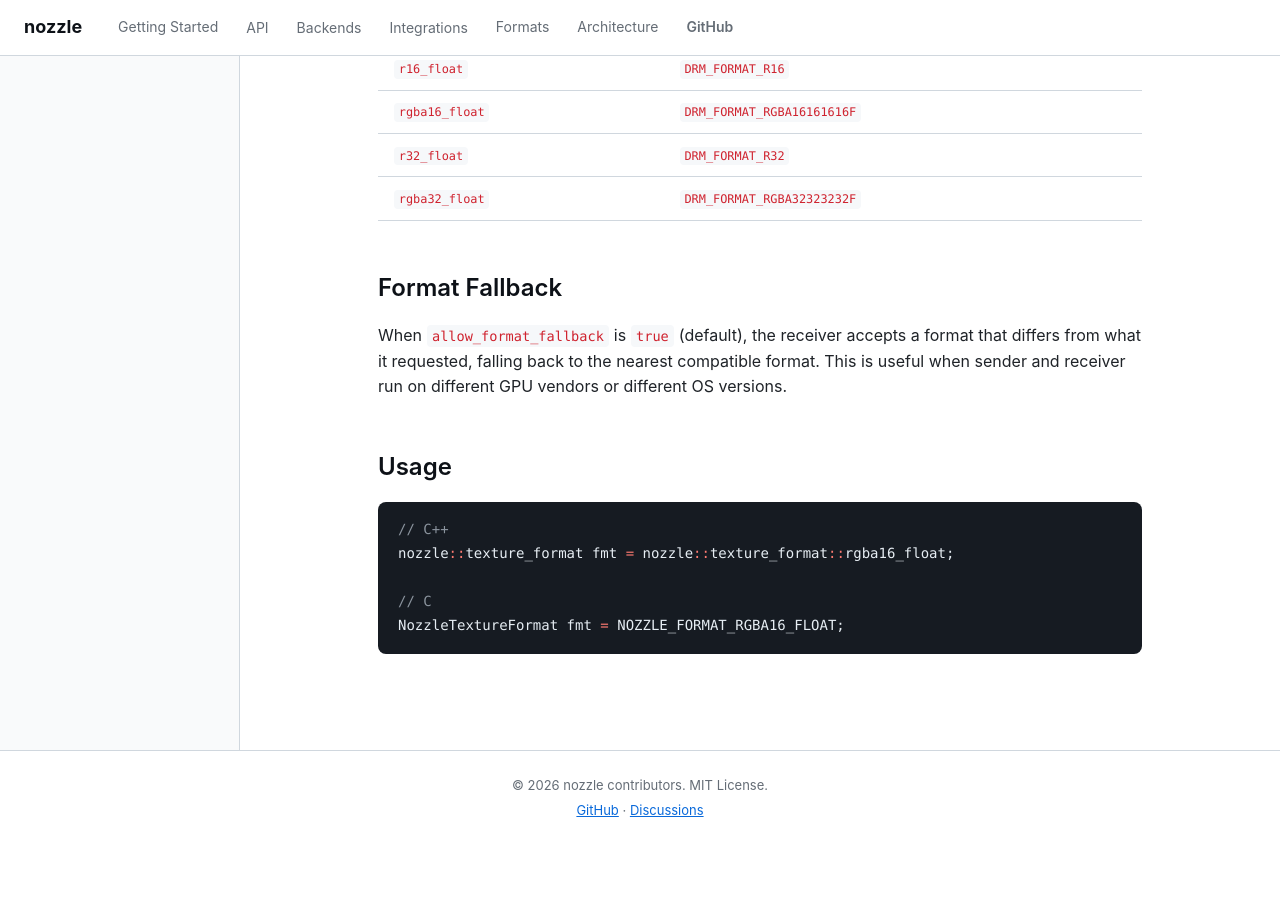
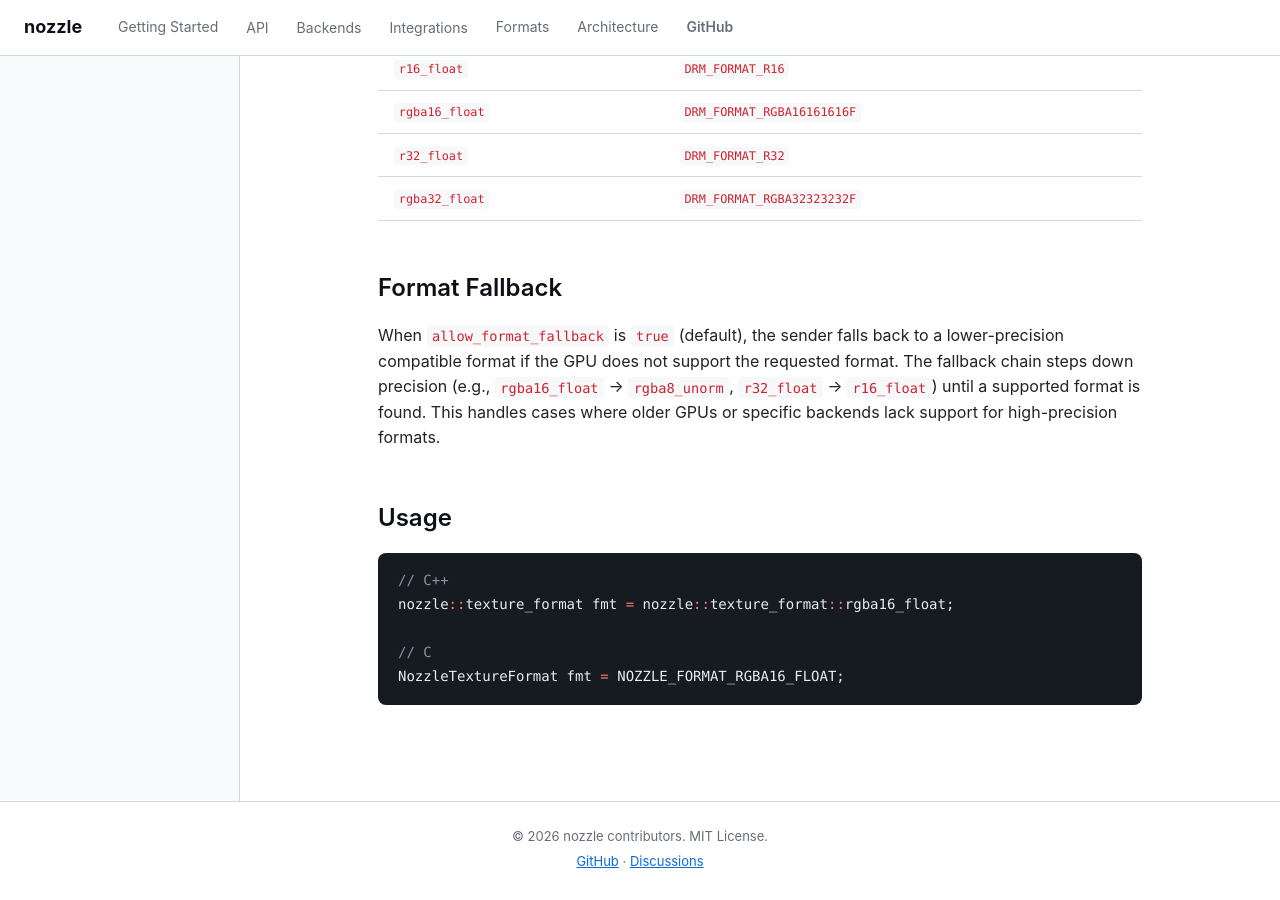
Before and after one commit to nozzle-io/.github, a Jekyll site: the page built from format-support.md, in a window 1280 px wide and 900 px high, scrolled down 2605 px. Built offline with Jekyll 4.4.1, drawn with Linux system fonts in a browser that asks for light colours; before the commit the page ends 3454 px from its top, so only the background shows below that.

Commit message:
fix: correct format fallback description
Format fallback is sender-side only, triggered when the GPU doesn't
support the requested format. Removed incorrect claim about different
GPU vendors or OS versions — nozzle is same-machine sharing only.

```diff
--- a/format-support.md
+++ b/format-support.md
@@ -75,7 +75,7 @@ Nozzle supports a range of texture formats for different use cases: standard 8-b
 
 ## Format Fallback
 
-When `allow_format_fallback` is `true` (default), the receiver accepts a format that differs from what it requested, falling back to the nearest compatible format. This is useful when sender and receiver run on different GPU vendors or different OS versions.
+When `allow_format_fallback` is `true` (default), the sender falls back to a lower-precision compatible format if the GPU does not support the requested format. The fallback chain steps down precision (e.g., `rgba16_float` → `rgba8_unorm`, `r32_float` → `r16_float`) until a supported format is found. This handles cases where older GPUs or specific backends lack support for high-precision formats.
 
 ## Usage
 
```
